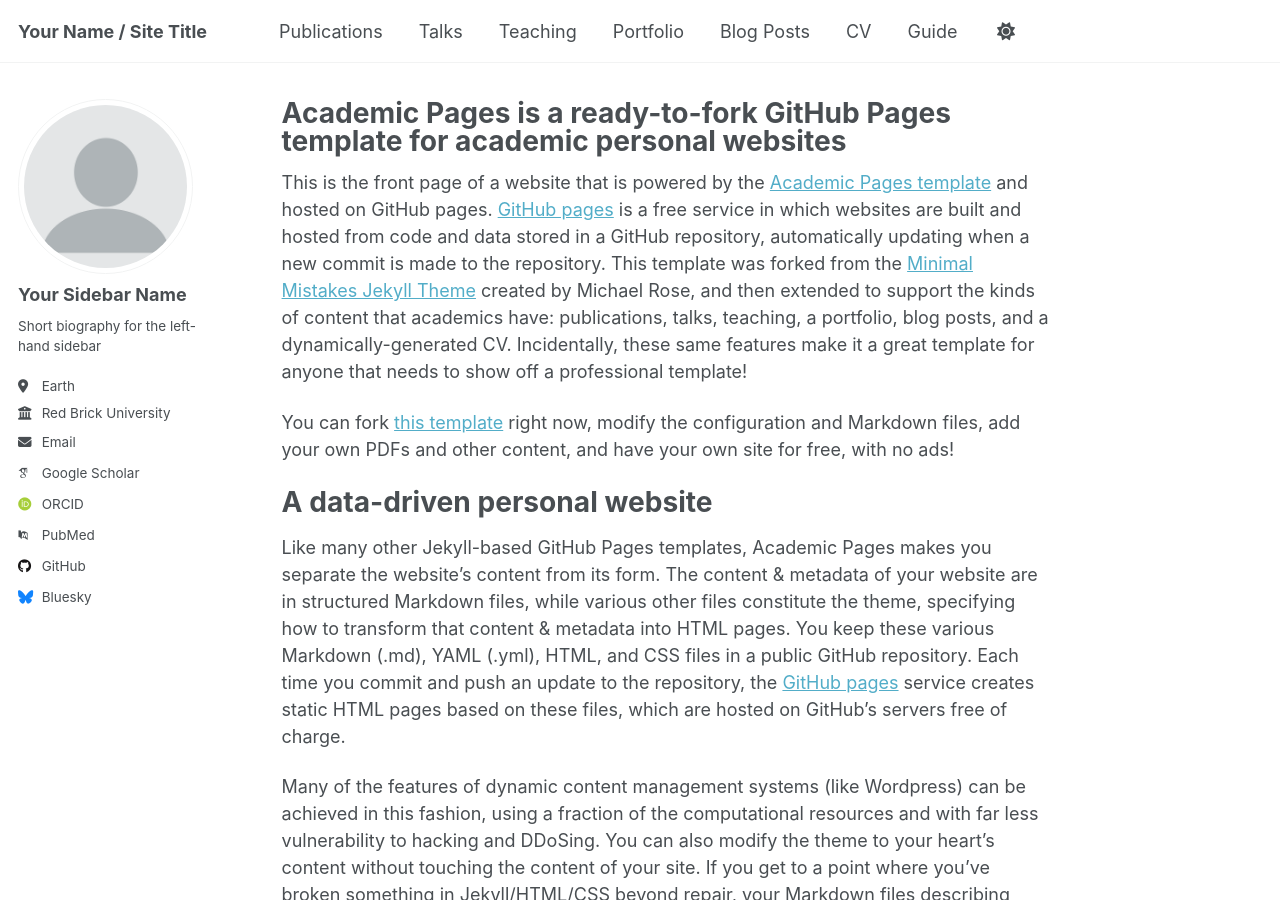
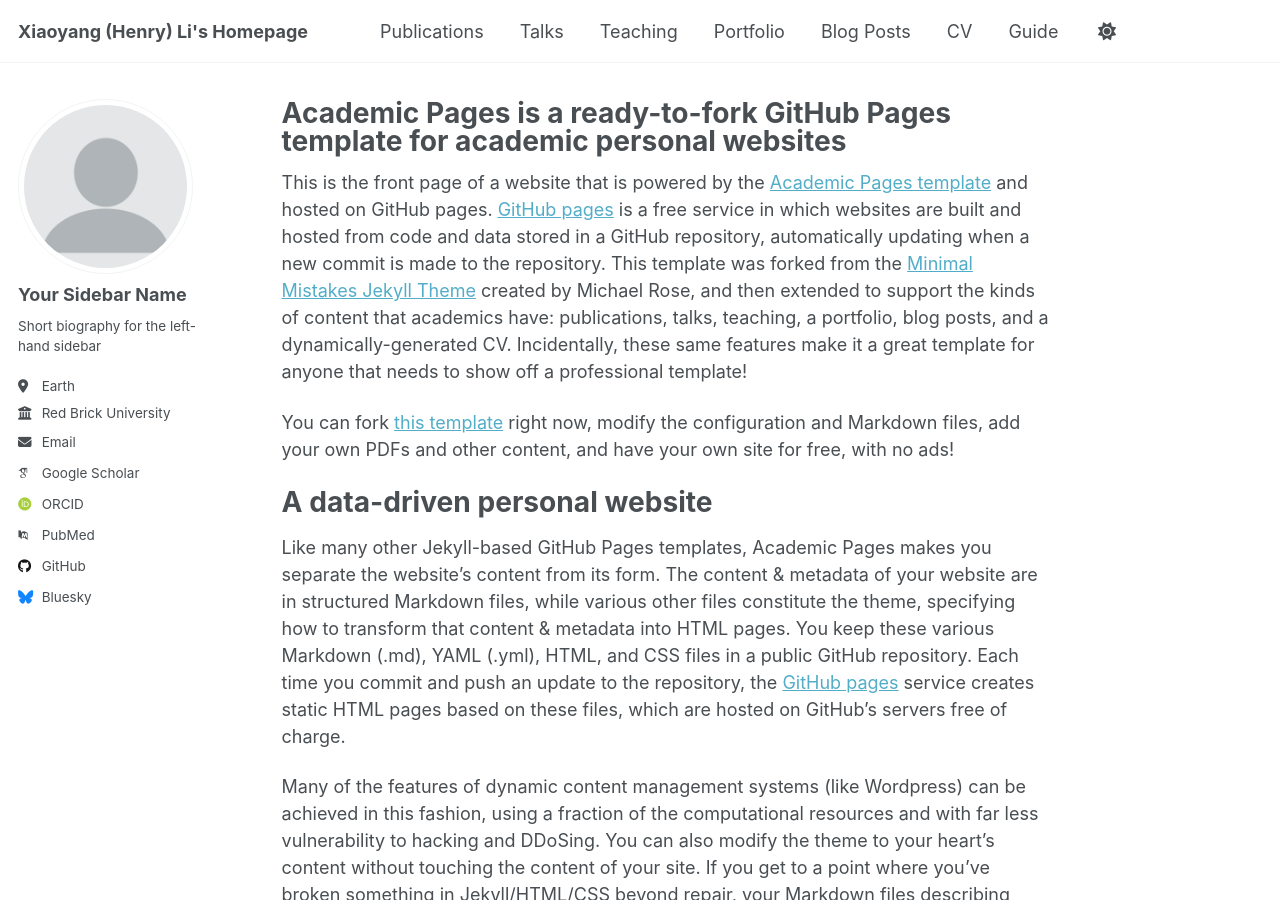
Before and after one commit to xli562/xli562.github.io, a Jekyll site: the page built from _pages/about.md, in a window 1280 px wide and 900 px high. Built offline with Jekyll 4.4.1, drawn with Linux system fonts in a browser that asks for light colours; some web fonts are replaced; a script that is not in the unit is left out.

Commit message:
Change site title

```diff
--- a/_config.yml
+++ b/_config.yml
@@ -9,7 +9,7 @@
 # Basic Site Settings
 locale                   : "en-US"
 site_theme               : "default" # Currently available options are "default", "air"
-title                    : "Your Name / Site Title"
+title                    : "Xiaoyang (Henry) Li's Homepage"
 title_separator          : "-"
 name                     : &name "Your Name"
 description              : &description "personal description"
```
